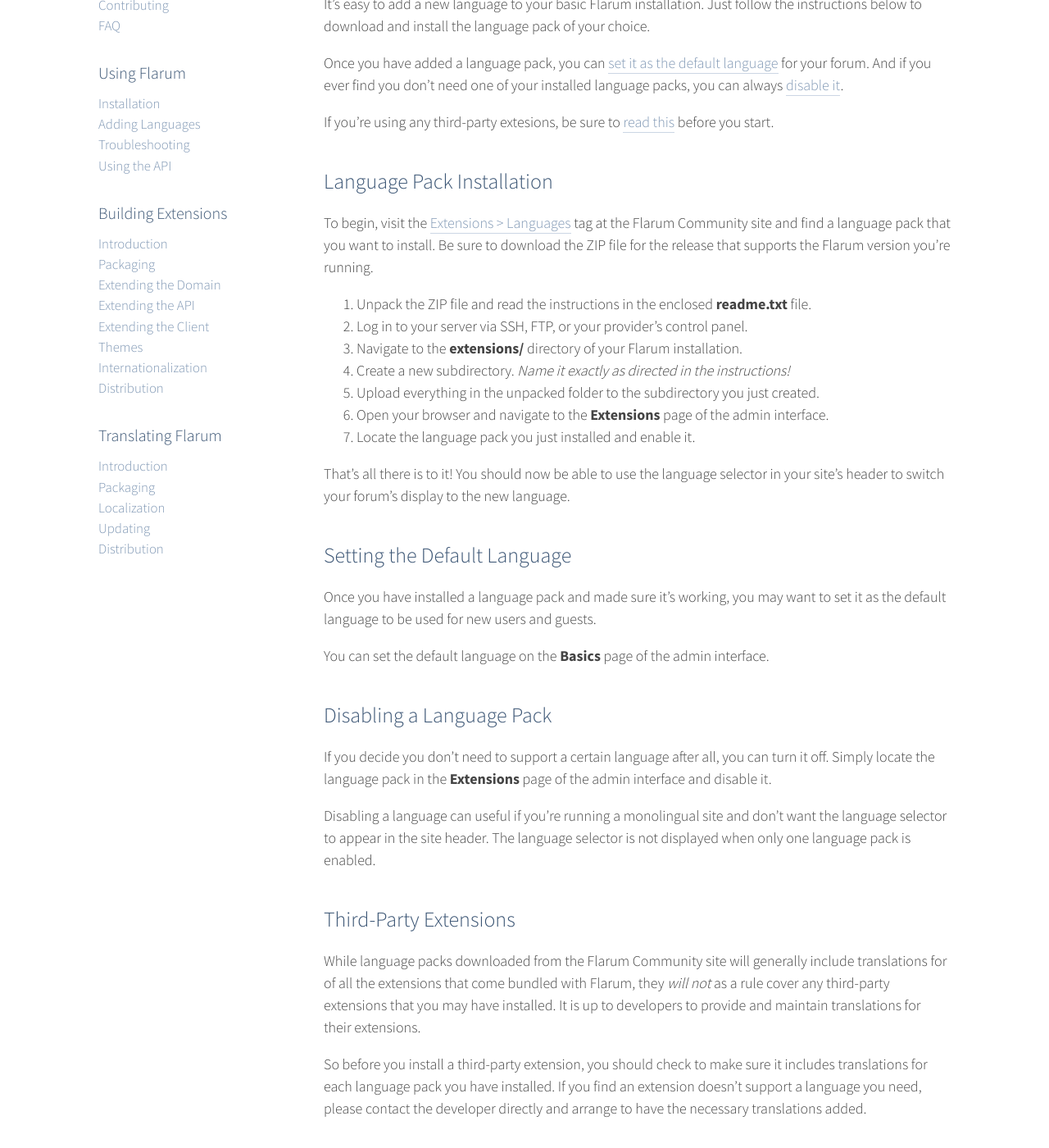
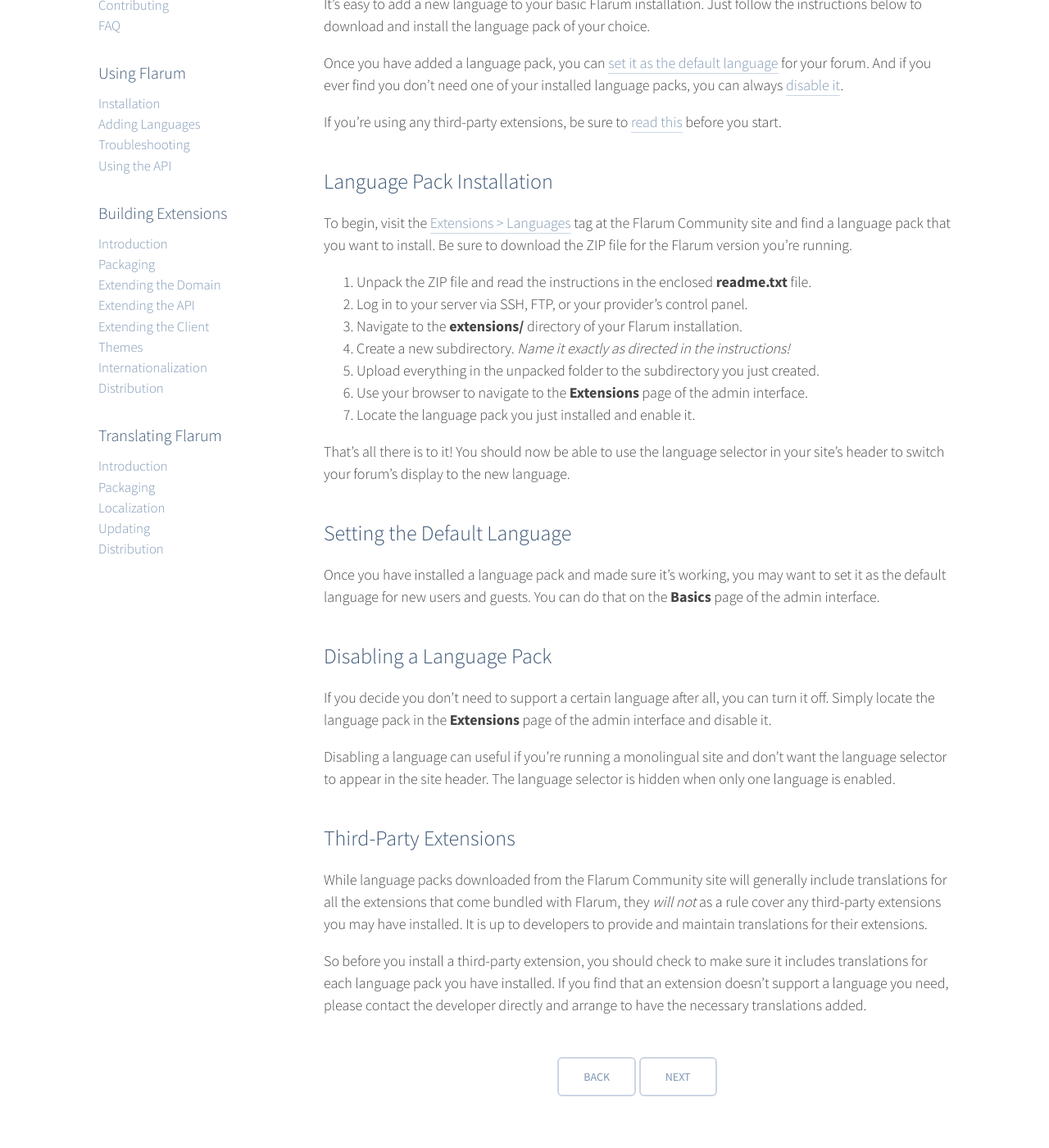
Before and after one commit to flarum/flarum.github.io, a Jekyll site: the page built from _docs/languages.md, in a window 1280 px wide and 1400 px high, scrolled down 352 px. Shown: the whole window at 82% size. Built offline with Jekyll 4.4.1, drawn with Linux system fonts in a browser that asks for light colours; nearby versions of some CDN libraries; comment, search, counter and statistics services are not loaded.

Commit message:
Tweaks to languages.md
Sorry, found a couple spelling/grammar errors. Threw in some additional tweaks to remove awkward phrasing and prettify.

```diff
--- a/_docs/languages.md
+++ b/_docs/languages.md
@@ -7,18 +7,18 @@
 
 Once you have added a language pack, you can [set it as the default language](#setting-the-default) for your forum. And if you ever find you don't need one of your installed language packs, you can always [disable it](#disabling).
 
-If you're using any third-party extesions, be sure to [read this](#third-party-extensions) before you start.
+If you're using any third-party extensions, be sure to [read this](#third-party-extensions) before you start.
 
 ## Language Pack Installation
 
-To begin, visit the [Extensions > Languages](http://discuss.flarum.org/t/languages) tag at the Flarum Community site and find a language pack that you want to install. Be sure to download the ZIP file for the release that supports the Flarum version  you're running.
+To begin, visit the [Extensions > Languages](http://discuss.flarum.org/t/languages) tag at the Flarum Community site and find a language pack that you want to install. Be sure to download the ZIP file for the Flarum version  you're running.
 
 1. Unpack the ZIP file and read the instructions in the enclosed **readme.txt** file.
 2. Log in to your server via SSH, FTP, or your provider's control panel.
 3. Navigate to the **extensions/** directory of your Flarum installation.
 4. Create a new subdirectory. *Name it exactly as directed in the instructions!*
 5. Upload everything in the unpacked folder to the subdirectory you just created.
-6. Open your browser and navigate to the **Extensions** page of the admin interface.
+6. Use your browser to navigate to the **Extensions** page of the admin interface.
 7. Locate the language pack you just installed and enable it.
 
 That's all there is to it! You should now be able to use the language selector in your site's header to switch your forum's display to the new language.
@@ -27,9 +27,7 @@
 
 ## Setting the Default Language
 
-Once you have installed a language pack and made sure it's working, you may want to set it as the default language to be used for new users and guests.
-
-You can set the default language on the **Basics** page of the admin interface.
+Once you have installed a language pack and made sure it's working, you may want to set it as the default language for new users and guests. You can do that on the **Basics** page of the admin interface.
 
 <a name="disabling"></a>
 
@@ -37,12 +35,12 @@
 
 If you decide you don't need to support a certain language after all, you can turn it off. Simply locate the language pack in the **Extensions** page of the admin interface and disable it.
 
-Disabling a language can useful if you're running a monolingual site and don't want the language selector to appear in the site header. The language selector is not displayed when only one language pack is enabled.
+Disabling a language can useful if you're running a monolingual site and don't want the language selector to appear in the site header. The language selector is hidden when only one language is enabled.
 
 <a name="third-party-extensions"></a>
 
 ## Third-Party Extensions
 
-While language packs downloaded from the Flarum Community site will generally include translations for of all the extensions that come bundled with Flarum, they *will not* as a rule cover any third-party extensions that you may have installed. It is up to developers to provide and maintain translations for their extensions.
+While language packs downloaded from the Flarum Community site will generally include translations for all the extensions that come bundled with Flarum, they *will not* as a rule cover any third-party extensions you may have installed. It is up to developers to provide and maintain translations for their extensions.
 
-So before you install a third-party extension, you should check to make sure it includes translations for each language pack you have installed. If you find an extension doesn't support a language you need, please contact the developer directly and arrange to have the necessary translations added.
+So before you install a third-party extension, you should check to make sure it includes translations for each language pack you have installed. If you find that an extension doesn't support a language you need, please contact the developer directly and arrange to have the necessary translations added.
```
